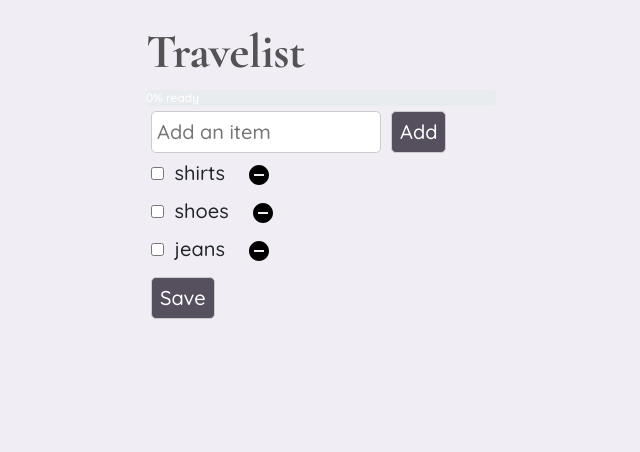
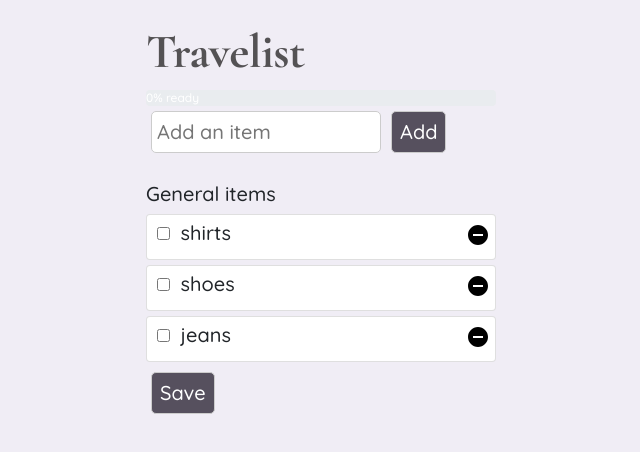
Before and after one commit to melvinlau/travelist, a React (Create React App) app in the folder client/: page /travelist in a window 1280 px wide. Shown: the top 452 px of the page, without its empty margins (319-959 px from the left). Built offline with nearby package versions, Linux system fonts and the light colour scheme.

Commit message:
Styled list items as cards with remove button on right

```diff
--- a/client/src/components/PackingList.js
+++ b/client/src/components/PackingList.js
@@ -104,6 +104,7 @@ function PackingList({ trip, updateTrip }) {
 
       <AddItemForm add={add} />
 
+      <h5 className="mt-4">General items</h5>
       <div id="travelist"></div>
 
       <Link to="/signup">
--- a/client/src/components/PackingListItem.js
+++ b/client/src/components/PackingListItem.js
@@ -44,15 +44,17 @@ function PackingListItem({ name, complete, unComplete, remove }) {
   }
 
   return (
-    <div data-cy="packing-list-item">
+    <div className="card" data-cy="packing-list-item">
+      <div className="card-body">
         <span id={checkboxId}></span>
         &nbsp;
         <label data-cy="item-name">
           {name}
         </label> &nbsp; &nbsp;
-      <a className="delete-button" data-cy="delete-button" onClick={handleDelete}>
+        <a className="delete-button float-right" data-cy="delete-button" onClick={handleDelete}>
           <img src="remove_icon.svg" alt="Remove item" title="Remove item" />
         </a>
+      </div>
     </div>
   );
 }
--- a/client/src/index.css
+++ b/client/src/index.css
@@ -45,3 +45,11 @@ button {
   color: #000;
   cursor: pointer;
 }
+
+.card {
+  margin: 0 0 5px 0;
+}
+
+.card-body {
+  padding: 3px 5px;
+}
```
Lines whose indentation alone changed are shown as unchanged.
